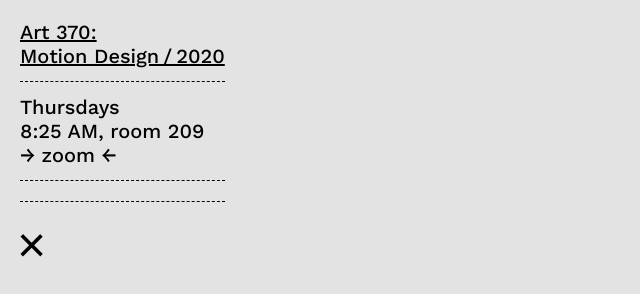
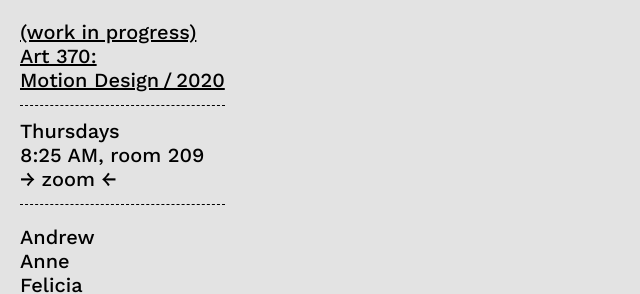
Before and after one commit to mmiilloo/art370-motion, a plain HTML site: page index.html in a window 1280 px wide. Shown: the top 294 px of the page, without its empty margins (0-640 px from the left). Drawn offline with nearby package versions, Linux system fonts and the light colour scheme.

Commit message:
Update index.html

```diff
--- a/index.html
+++ b/index.html
@@ -22,7 +22,7 @@
 
 <div class="nav">
 <div class="nav-top">
-  <div class="active">Art 370:<br>
+  <div class="active">(work in progress)<br>Art 370:<br>
      Motion Design&ThinSpace;/&ThinSpace;2020</div>
      <!-- <div class="sub">
      Chris Pullman, Senior Critic (c.pullman@comcast.net)<br>
@@ -60,7 +60,7 @@ Zachary Stanik (Yale College)
 
         <ul class="flush" id="roster">
 
-          <!-- <li>
+          <li>
             <a class="firstColor" href="001.html" target="_blank">Andrew</a>
           </li>
 
@@ -94,7 +94,7 @@ Zachary Stanik (Yale College)
 
           <li>
             <a class="ninthColor" href="009.html" target="_blank">Zachary</a>
-          </li> -->
+          </li>
 
           <!-- <li>
             <a class="tenthColor" href="010.html" target="_blank"></a>
```
